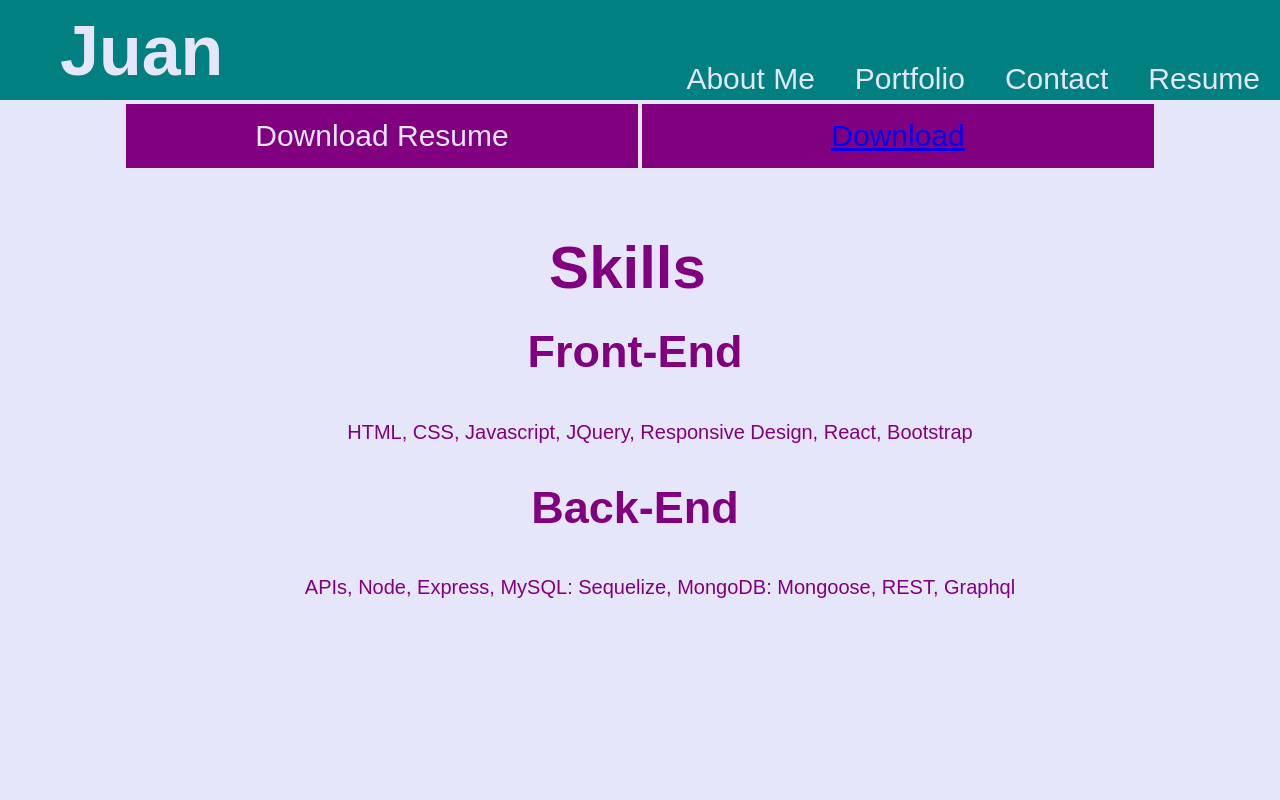
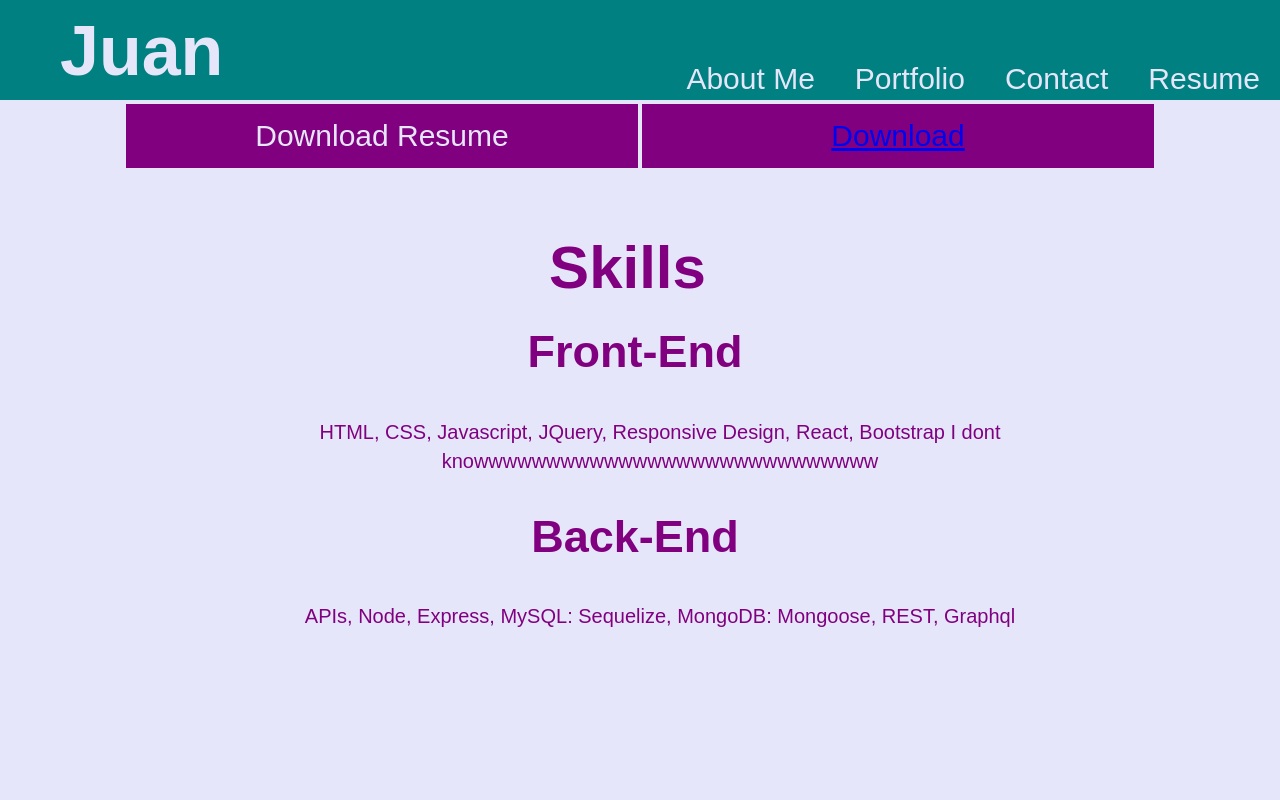
Before and after one commit to MijitoJuanito/React-Portfolio, a React (Create React App) app: page /resume in a window 1280 px wide. Shown: the top 800 px of the page. Built offline with nearby package versions, Linux system fonts and the light colour scheme.

Commit message:
whats wrong

```diff
--- a/src/pages/Resume.js
+++ b/src/pages/Resume.js
@@ -32,6 +32,7 @@ function Resume() {
             </h2>
             <span>
               HTML, CSS, Javascript, JQuery, Responsive Design, React, Bootstrap
+              I dont knowwwwwwwwwwwwwwwwwwwwwwwwwwww
             </span>
           </li>
           <li className='item'>
```
